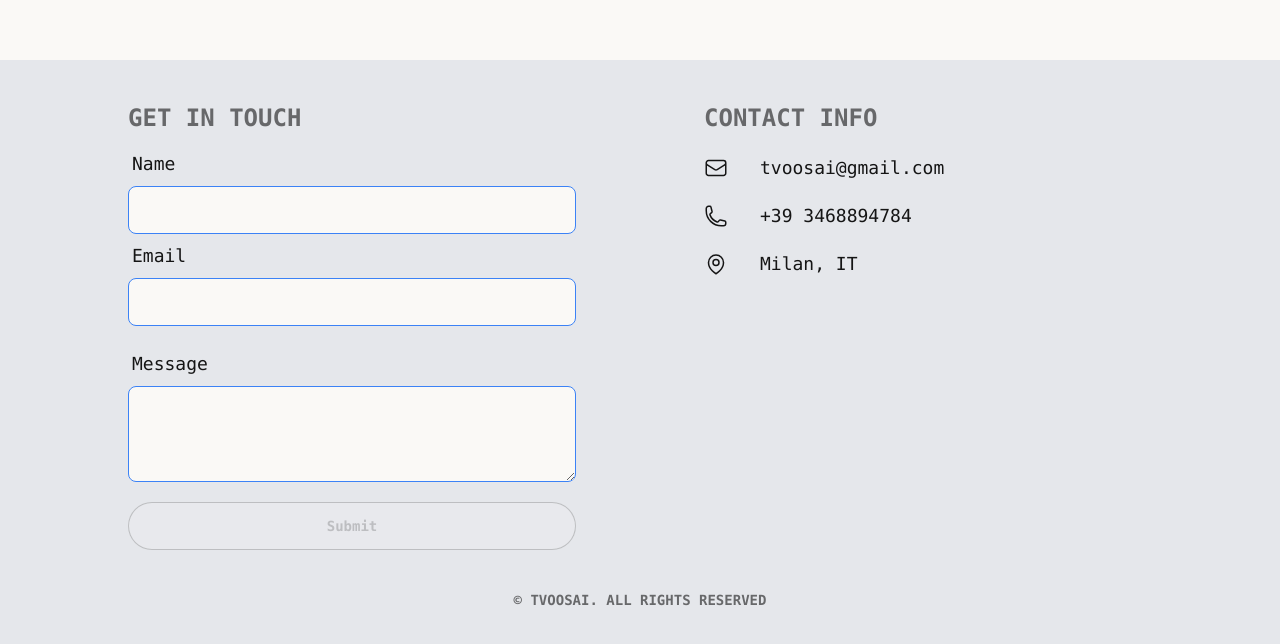
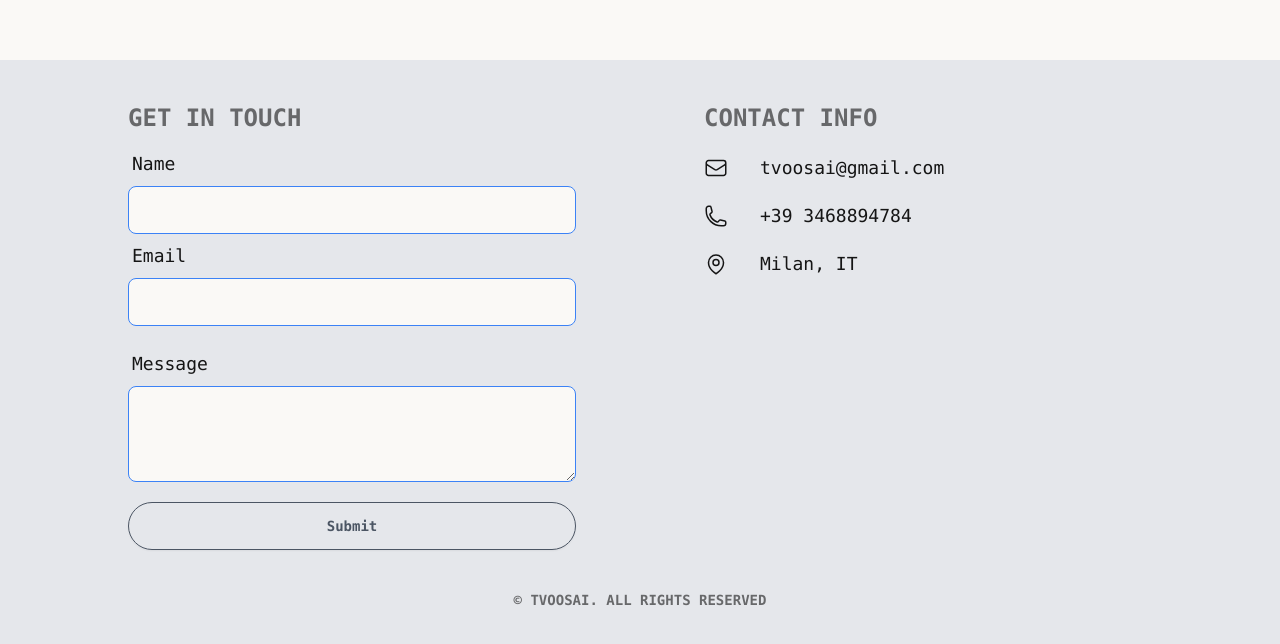
Before and after one commit to star19971124/Portfolio, a Next.js app: page / in a window 1280 px wide. Shown: the part 4993-5637 px from the top of the page. Built offline with nearby package versions, Linux system fonts and the light colour scheme.

Commit message:
DEV: add transition for form sending response feedback REFACTOR: used reducer for form component FIX: mail regex

```diff
--- a/src/app/api/contact/route.js
+++ b/src/app/api/contact/route.js
@@ -15,7 +15,7 @@ export async function POST(req) {
         if (website && website.trim() !== '') //used to handle bot mailer
             return NextResponse.json({succcess: false}, {status: 400})
 
-        const {data, error} = await resend.emails.send({
+        const {_, error} = await resend.emails.send({
             from: `${name} richiesta <contact@tvoosai.dev>`,
             to: ['tvoosai@gmail.com'],
             trackClicks: false,
@@ -28,9 +28,9 @@ export async function POST(req) {
         if (error)
             return NextResponse.json({success: false, error: error}, {status: 400})
         return NextResponse.json({success: true}, {status: 200})
-
     } catch (e) {
         console.error(e)
         NextResponse.json({success: false, error: e}, {status: 500})
     }
+
 }
--- a/src/app/components/formButton.jsx
+++ b/src/app/components/formButton.jsx
@@ -1,23 +1,38 @@
 import React from "react";
-import DownloadIcon from "@/app/components/icons/downloadIcon";
+import CheckIcon from "@/app/components/icons/checkIcon";
+import ErrorIcon from "@/app/components/icons/errorIcon";
 
-function FormButton({state, submitBtnRef}) {
-    console.log('state in button is', state)
-    return <button ref={submitBtnRef}
-                   className={`btn btn-outline  mt-5 w-full px-16
-                    transition-all duration-300 ease-in-out
-                    ${!state.isValid ? 'btn-disabled' : ''}
-                    ${!state.msgSent ? 'btn-primary btn-outline' : 'btn-success'}`}
-                   disabled={state.isLoading || !state.isValid}>
-        {buttonBody(state.isLoading, state.msgSent)}
-    </button>
-
+function FormButton({state}) {
+    return (
+        <button
+            className={`
+        btn mt-5 w-full px-16 force-outline
+        transition-all duration-300 ease-in-out
+        border-2
+        ${buttonType(state)}
+      `}
+            disabled={state.isLoading || !state.formFilled}
+        >
+            {buttonBody(state.isLoading, state.msgSent, state.error)}
+        </button>
+    );
 }
 
-function buttonBody(isLoading, msgSent) {
-    if (isLoading) return <span className="loading loading-spinner "></span>
-    return msgSent ? (<><DownloadIcon/> Message sent</>) : "Submit"
-
+function buttonBody(isLoading, msgSent, error) {
+    if (isLoading) return <span className="loading loading-spinner"></span>;
+    if (msgSent) return <><CheckIcon/> Message sent</>
+    if (error) return <><ErrorIcon/> Something went wrong</>
+    return 'Submit';
 }
 
-export default FormButton
+function buttonType(state) {
+    if (!state.formFilled || state.isLoading)
+        return 'bg-transparent text-primary border-primary cursor-not-allowed hover:bg-transparent hover:text-primary';
+    if (state.msgSent)
+        return 'bg-success text-white border-success';
+    if (state.error)
+        return 'bg-error text-white border-error';
+    return 'bg-transparent text-primary border-primary hover:bg-primary hover:text-white';
+}
+
+export default FormButton;
--- /dev/null
+++ b/src/app/components/icons/errorIcon.jsx
@@ -0,0 +1,7 @@
+function ErrorIcon() {
+    return <svg xmlns="http://www.w3.org/2000/svg" fill="none" viewBox="0 0 24 24" strokeWidth={1.5} stroke="currentColor" className="size-6">
+        <path strokeLinecap="round" strokeLinejoin="round" d="m9.75 9.75 4.5 4.5m0-4.5-4.5 4.5M21 12a9 9 0 1 1-18 0 9 9 0 0 1 18 0Z" />
+    </svg>
+}
+
+export default ErrorIcon
--- a/src/app/contact/contactForm.jsx
+++ b/src/app/contact/contactForm.jsx
@@ -1,103 +1,62 @@
 "use client"
 
-import React, {useState, useEffect, useRef} from 'react'
-import {InputValidator} from "@/utils/inputValidator"
+import React, {useEffect, useReducer} from 'react'
 import FormButton from "@/app/components/formButton";
+import {contactReducer, initialState, ACTIONS} from "@/app/contact/contactReducer";
 
 function ContactForm() {
-    const [state, setState] = useState({isLoading: false, isValid: false, msgSent: false})
 
-    // Crea i ref per gli input
-    const nameRef = useRef(null)
-    const emailRef = useRef(null)
-    const messageRef = useRef(null)
-    const submitBtnRef = useRef(null)
-    const emailErrorRef = useRef(null)
+    const [state, dispatch] = useReducer(contactReducer, initialState)
+
+    const onNameChange = (e) => dispatch({action: ACTIONS.UPDATE_FIELD, field: 'name', value: e.target.value})
+
+    const onMailChange = (e) => dispatch({action: ACTIONS.UPDATE_FIELD, field: 'email', value: e.target.value})
+
+
+    const onMsgChange = (e) => dispatch({action: ACTIONS.UPDATE_FIELD, field: 'msg', value: e.target.value})
+
+    const onSubmit = (e) => {
+        e.preventDefault()
+        dispatch({action: ACTIONS.FORM_SUBMIT});
+        fetch('api/contact', {
+            method: 'POST', headers: {'Content-Type': 'application/json'}, body: JSON.stringify({
+                name: state.name, email: state.email, message: state.message,
+            })
+        }).then(res => res.json())
+            .then(json => dispatch({action: ACTIONS.RESPONSE_RECEIVED, value: json.success}))
+            .catch(_ => dispatch({action: ACTIONS.RESPONSE_RECEIVED, value: false}))
+    }
 
     useEffect(() => {
-            const checkFormValidity = () => {
-                console.log('validating form')
-                const nameInput = nameRef.current
-                const emailInput = emailRef.current
-                const messageInput = messageRef.current
+        if (state.msgSent || state.error) {
+            console.log('USEEFFECT')
+            const timer = setTimeout(() => dispatch({action: ACTIONS.FEEDBACK_GIVEN}), 1000)
+            return () => clearTimeout(timer)
+        }
+    }, [state.msgSent, state.error])
 
-                const isValid = nameInput.value.trim() !== '' && InputValidator.isValidMail(emailInput.value) && messageInput.value.trim() !== ''
-                console.log('form is valid?', isValid)
-                setState(prevState => {
-                    return ({...prevState, isValid: isValid});
-                })
-            }
-
-            const handleEmailChange = (e) => {
-                const emailInput = e.target
-                const isValidEmail = InputValidator.isValidMail(emailInput.value)
-                isValidEmail ? emailErrorRef.current.classList.add('hidden') : emailErrorRef.current.classList.remove('hidden')
-                checkFormValidity()
-            }
-
-            const form = document.getElementById('contact-form')
-            if (form) {
-                form.addEventListener('submit', (e) => {
-                    e.preventDefault()
-                    setState(prevState => {
-                        return ({...prevState, isLoading: true});
-                    })
-                    console.log('Form submitted', {
-                        name: nameRef.current.value, email: emailRef.current.value, message: messageRef.current.value
-                    })
-                    fetch('api/contact', {
-                        method: 'POST', headers: {'Content-Type': 'application/json'}, body: JSON.stringify({
-                            name: nameInput.value.trim(),
-                            email: emailInput.value.trim(),
-                            message: messageInput.value.trim(),
-                        })
-                    }).then(async res => console.log(await res.text()))
-                        .then(json => console.log(json))
-                        .catch(e => console.error(e))
-                })
-            }
-
-            // Aggiungi gli event listeners per il controllo della validità
-            const nameInput = nameRef.current
-            const messageInput = messageRef.current
-            const emailInput = emailRef.current
-
-            nameInput.addEventListener('input', checkFormValidity)
-            messageInput.addEventListener('input', checkFormValidity)
-            emailInput.addEventListener('input', handleEmailChange)
-
-            return () => {
-                // Rimuovi gli event listeners al momento della dismount
-                nameInput.removeEventListener('input', checkFormValidity)
-                messageInput.removeEventListener('input', checkFormValidity)
-                emailInput.removeEventListener('input', handleEmailChange)
-
-                if (form) {
-                    form.removeEventListener('submit', (e) => e.preventDefault())
-                }
-            }
-        }
-
-        , [])
-    console.log('state in form is', state)
-    return (<form id="contact-form">
+    return (<form id="contact-form" onSubmit={onSubmit}>
         <h2 className="footer-title text-xl lg:text-2xl flex items-center">Get in touch</h2>
         <label className="form-control ">
             <div className="label">
                 <span className="label-text text-lg">Name</span>
             </div>
-            <input ref={nameRef} type="text"
-                   className="input input-bordered input-md input-primary w-full" disabled={state.isLoading}/>
+            <input type="text" onChange={onNameChange} value={state.name}
+                   className={`input input-bordered input-md input-primary w-full transition-all duration-300 ease-in-out
+                   ${isFieldDisabled(state) ? 'opacity-50 cursor-not-allowed' : 'opacity-100 cursor-text'}`}
+                   disabled={isFieldDisabled(state)}/>
         </label>
         <label className="form-control">
             <div className="label">
                 <span className="label-text text-lg">Email</span>
             </div>
-            <input ref={emailRef} type="email"
-                   className="input validator input-bordered input-md input-primary w-full"
-                   disabled={state.isLoading}/>
+            <input type="email" onChange={onMailChange} value={state.email}
+                   className={`input validator input-bordered input-md input-primary w-full transition-all duration-300 ease-in-out
+                   ${isFieldDisabled(state) ? 'opacity-50 cursor-not-allowed' : 'opacity-100 cursor-text'}`}
+                   disabled={isFieldDisabled(state)}/>
             <div className="label">
-          <span ref={emailErrorRef} className="label-text-alt hidden text-error">
+          <span className={`label-text-alt text-error transition-opacity duration-150
+                ${state.validMail ? 'opacity-0 pointer-events-none hidden' : 'opacity-100'}`}>
             Enter valid email address
           </span>
             </div>
@@ -106,12 +65,17 @@ function ContactForm() {
             <div className="label">
                 <span className="label-text text-lg">Message</span>
             </div>
-            <textarea ref={messageRef} className="textarea textarea-primary h-24 w-full"
-                      disabled={state.isLoading}></textarea>
+            <textarea className={`textarea textarea-primary h-24 w-full transition-all duration-300 ease-in-out
+                   ${isFieldDisabled(state) ? 'opacity-50 cursor-not-allowed' : 'opacity-100 cursor-text'}`}
+                      onChange={onMsgChange} value={state.msg}
+                      disabled={isFieldDisabled(state)}></textarea>
         </label>
         <input type="text" name="faxNumber" className="hidden" autoComplete="off" tabIndex="-1" aria-hidden="true"/>
-        <FormButton state={state} submitRef={submitBtnRef}/>
+        <FormButton state={state}/>
     </form>)
 }
 
+const isFieldDisabled = (state) => state.isLoading || state.msgSent || state.error
+
+
 export default ContactForm
--- /dev/null
+++ b/src/app/contact/contactReducer.js
@@ -0,0 +1,48 @@
+import {InputValidator} from "@/utils/inputValidator";
+
+export const initialState = {
+    isLoading: false,
+    formFilled: false,
+    validMail: true,
+    msgSent: false,
+    error: false,
+    name: '',
+    email: '',
+    msg: ''
+}
+
+export const ACTIONS = {
+    UPDATE_FIELD: 'UPDATE_FIELD',
+    FORM_SUBMIT: 'FORM_SUBMIT',
+    RESPONSE_RECEIVED: 'RESPONSE_RECEIVED',
+    FEEDBACK_GIVEN: 'FEEDBACK_GIVEN',
+}
+
+export function contactReducer(state, action) {
+    switch (action.action) {
+        case ACTIONS.UPDATE_FIELD:
+            const s = {
+                ...state,
+                [action.field]: action.value,
+                validMail: action.field === 'email' ? InputValidator.isValidMail(action.value) : state.validMail
+            }
+            return checkFormValidity(s)
+        case ACTIONS.FORM_SUBMIT:
+            console.log('FORM_SUBMIT')
+            return {...state, isLoading: true}
+        case ACTIONS.RESPONSE_RECEIVED:
+            console.log('RESPONSE_RECEIVED')
+            return {...state, isLoading: false, error: !action.value, msgSent: action.value}
+        case ACTIONS.FEEDBACK_GIVEN:
+            console.log('FEEDBACK')
+            return state.error ? {...state, error: false} : initialState
+        default:
+            return state
+    }
+}
+
+
+const checkFormValidity = (state) => ({
+    ...state,
+    formFilled: state.name.trim() !== '' && InputValidator.isValidMail(state.email) && state.msg.trim() !== ''
+})
--- a/src/app/global.css
+++ b/src/app/global.css
@@ -93,6 +93,10 @@ html {
     border-radius: 32px !important;
 }
 
+.force-outline:disabled {
+    @apply border text-gray-600 border-gray-600 bg-transparent cursor-not-allowed;
+}
+
 #particlesBackground canvas {
     width: 100% !important;
     height: 93% !important;
--- a/src/utils/inputValidator.js
+++ b/src/utils/inputValidator.js
@@ -1,7 +1,7 @@
 export class InputValidator {
 
     static isValidMail(email) {
-        const emailRegex = /^[a-zA-Z0-9.!#$%&'*+/=?^_`{|}~-]+@[a-zA-Z0-9](?:[a-zA-Z0-9-]{0,61}[a-zA-Z0-9])?(?:\.[a-zA-Z0-9](?:[a-zA-Z0-9-]{0,61}[a-zA-Z0-9])?)*$/;
+        const emailRegex = /^[^\s@]+@[^\s@]+\.[^\s@]+$/
         return emailRegex.test(email)
     }
 }
```
